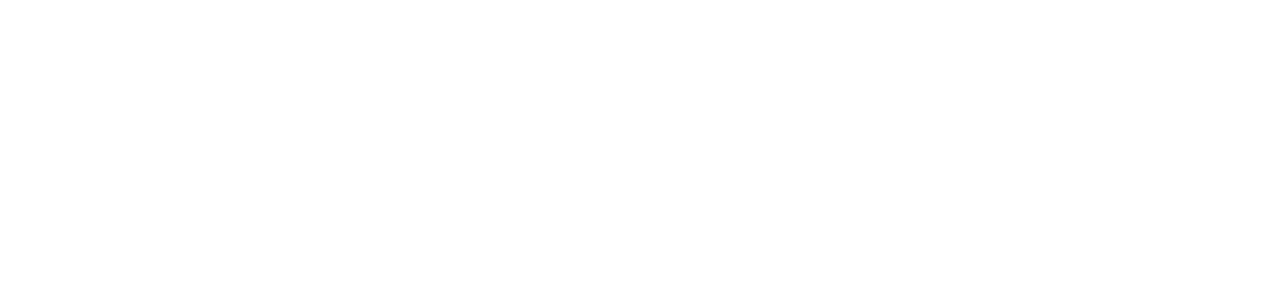
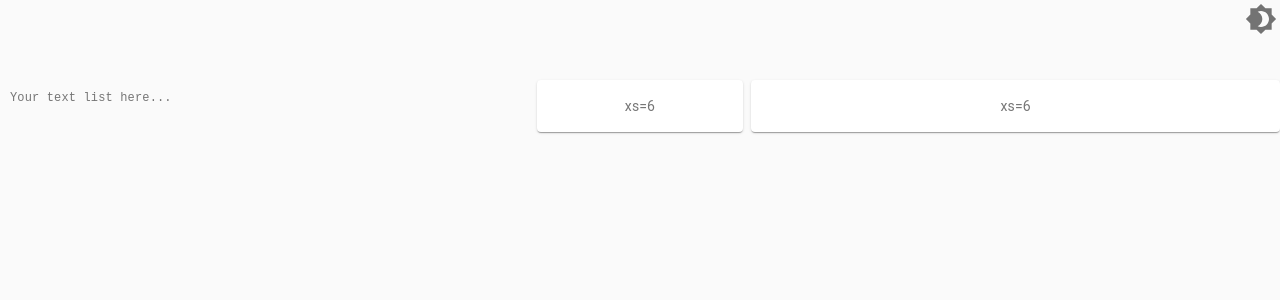
Before and after one commit to moe9195/parser, a React (Create React App) app: page / in a window 1280 px wide. Shown: the top 300 px of the page. Built offline with nearby package versions, Linux system fonts and the light colour scheme.

Commit message:
Added darkmode and basic grid.

```diff
--- a/package.json
+++ b/package.json
@@ -3,12 +3,16 @@
   "version": "0.1.0",
   "private": true,
   "dependencies": {
+    "@material-ui/core": "^4.11.4",
+    "@material-ui/icons": "^4.11.2",
     "@testing-library/jest-dom": "^5.11.4",
     "@testing-library/react": "^11.1.0",
     "@testing-library/user-event": "^12.1.10",
+    "prismjs": "^1.24.0",
     "react": "^17.0.2",
     "react-dom": "^17.0.2",
     "react-scripts": "4.0.3",
+    "react-simple-code-editor": "^0.11.0",
     "web-vitals": "^1.0.1"
   },
   "scripts": {
--- a/src/App.js
+++ b/src/App.js
@@ -1,9 +1,45 @@
 import './Styles/App.css';
+import React, { useState } from 'react';
+import DarkModeToggle from './Components/DarkModeToggle';
+import Window from './Components/Window';
+import {
+  createMuiTheme,
+  makeStyles,
+  ThemeProvider,
+  CssBaseline
+} from '@material-ui/core';
+
+const useStyles = makeStyles((theme) => ({
+  root: {
+    display: 'flex',
+    justifyContent: 'center',
+    alignContent: 'center',
+    flexDirection: 'row',
+  },
+}))
 
 function App() {
+  const classes = useStyles()
+  const [darkMode, setDarkMode] = useState(false);
+
+  const theme = createMuiTheme({
+    palette: {
+      type: darkMode ? 'dark' : 'light',
+    },
+  });
+
   return (
-    <div>
-    </div>
+    <ThemeProvider theme={theme}>
+      <CssBaseline />
+      <header>
+        <DarkModeToggle
+          darkMode={darkMode}
+          setDarkMode={setDarkMode}
+        />
+      </header>
+
+      <Window/>
+    </ThemeProvider>
   );
 }
 
--- /dev/null
+++ b/src/Components/DarkModeToggle.js
@@ -0,0 +1,47 @@
+
+import React, { useState } from 'react';
+import Brightness4Icon from '@material-ui/icons/Brightness4';
+import Brightness7Icon from '@material-ui/icons/Brightness7';
+import {
+  IconButton,
+  makeStyles
+} from '@material-ui/core';
+
+
+const useStyles = makeStyles((theme) => ({
+  root: {
+    display: 'flex',
+    justifyContent: 'center',
+    alignContent: 'center',
+    flexDirection: 'row',
+  },
+  iconButton: {
+    position: 'fixed',
+    right: 0,
+  },
+}))
+
+
+const DarkModeToggle = ({ darkMode, setDarkMode }) => {
+  const classes = useStyles();
+
+
+  return (
+    <React.Fragment>
+      <IconButton className={classes.iconButton} size="small" onClick={() => setDarkMode(!darkMode)}>
+        {darkMode ? (
+          <Brightness7Icon
+            style={{ color: 'primary', fontSize: '2rem' }}
+          />
+        ) : (
+          <Brightness4Icon
+            style={{ color: 'primary', fontSize: '2rem' }}
+          />
+        )}
+      </IconButton>
+    </React.Fragment>
+
+  );
+}
+
+export default DarkModeToggle;
--- /dev/null
+++ b/src/Components/InputField.js
@@ -0,0 +1,26 @@
+import React, { useState } from 'react';
+import Editor from 'react-simple-code-editor';
+import { highlight, languages } from 'prismjs/components/prism-core';
+import 'prismjs/components/prism-clike';
+import 'prismjs/components/prism-javascript';
+
+const InputField = () => {
+  const [code, setCode] = useState('');
+
+  return (
+    <Editor
+      value={code}
+      onValueChange={code => setCode(code)}
+      highlight={code => highlight(code, languages.js)}
+      placeholder="Your text list here..."
+      padding={10}
+      style={{
+        fontFamily: '"Fira code", "Fira Mono", monospace',
+        fontSize: 12,
+      }}
+    />
+  );
+}
+
+
+export default InputField;
--- /dev/null
+++ b/src/Components/Window.js
@@ -0,0 +1,50 @@
+
+import React, { useState } from 'react';
+import InputField from './InputField'
+import {
+  makeStyles,
+  Grid,
+  Paper,
+} from '@material-ui/core';
+
+
+const useStyles = makeStyles((theme) => ({
+  root: {
+    flexGrow: 1,
+    paddingTop: theme.spacing(10),
+  },
+  paper: {
+    padding: theme.spacing(2),
+    textAlign: 'center',
+    color: theme.palette.text.secondary,
+  },
+  iconButton: {
+    position: 'fixed',
+    right: 0,
+  },
+}))
+
+
+const Window = ({ }) => {
+  const classes = useStyles();
+
+
+  return (
+    <div className={classes.root}>
+      <Grid container spacing={1}>
+        <Grid item xs={5}>
+          <InputField />
+        </Grid>
+        <Grid item xs={2}>
+          <Paper className={classes.paper}>xs=6</Paper>
+        </Grid>
+        <Grid item xs={5}>
+          <Paper className={classes.paper}>xs=6</Paper>
+        </Grid>
+      </Grid>
+    </div>
+
+  );
+}
+
+export default Window;
```
Also changed, not shown: src/Components/Test.js (added, +37 -0 lines).
